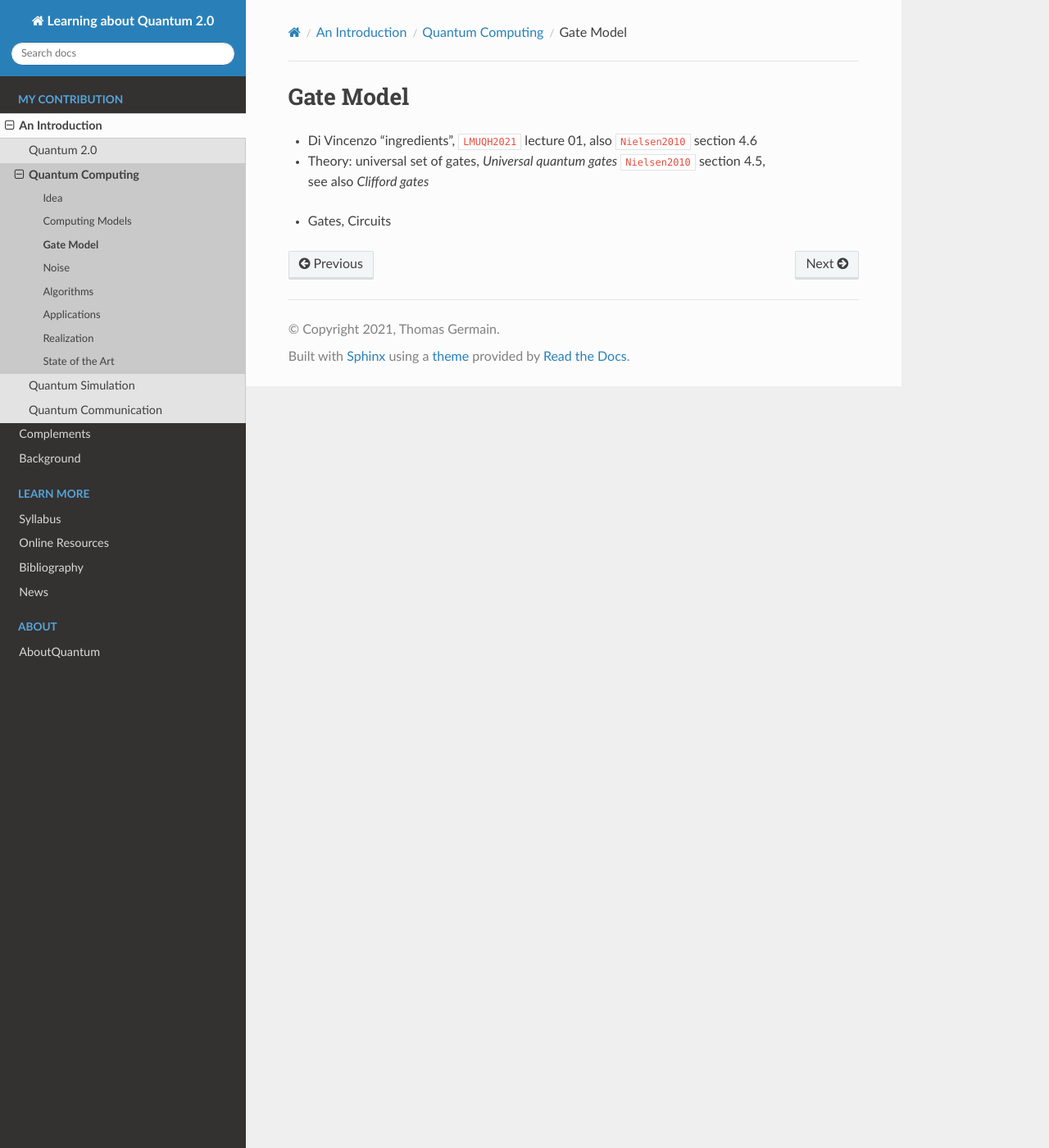
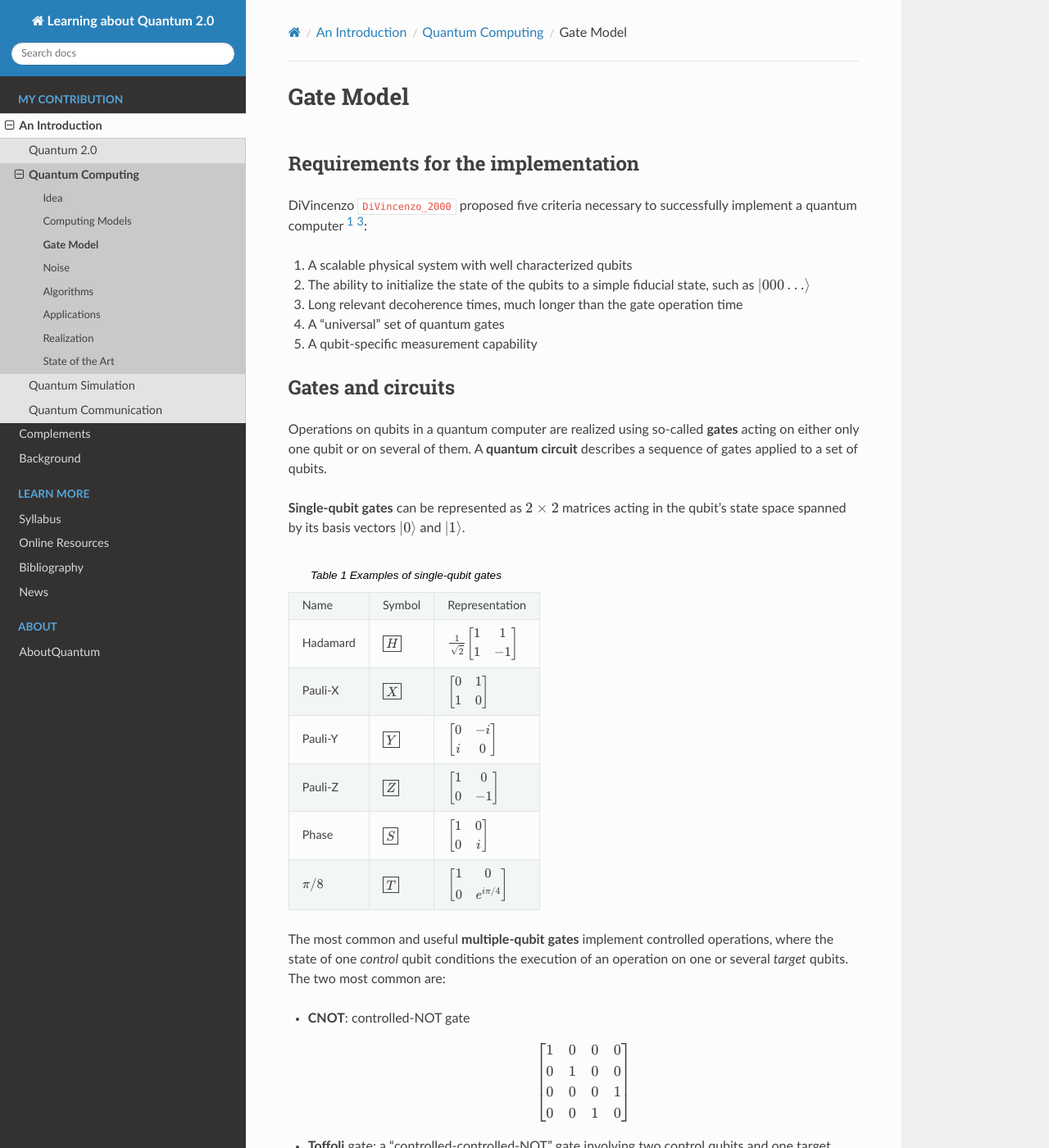
Before and after one commit to tomlqc/about-quantum, a Sphinx documentation site: the page built from source/intro/computing/gates.rst, in a window 1280 px wide and 1400 px high. Shown: the whole window at 82% size. Built offline with Sphinx 7.4.7 and the Read the Docs theme 2.0.0, drawn with Linux system fonts in a browser that asks for light colours; cross-references to code outside the pages are shown as plain code; some of the changed text lies outside the part shown.

Commit message:
computing.gates: Gate Model.

```diff
--- a/source/biblio/articles.bib
+++ b/source/biblio/articles.bib
@@ -284,6 +284,17 @@
    pages={264},
    journal={Quantum},
    publisher={Verein zur Forderung des Open Access Publizierens in den Quantenwissenschaften}
+}
+@article{DiVincenzo_2000,
+title = {The Physical Implementation of Quantum Computation},
+author = {DiVincenzo, David P.},
+year = {2000},
+doi = {https://doi.org/10.1002/1521-3978(200009)48:9/11<771::AID-PROP771>3.0.CO;2-E},
+eprint = {quant-ph/0002077},
+volume = {48},
+number = {9-11},
+pages = {771-783},
+journal = {Fortschritte der Physik},
 }
 @article{EPR_1935,
   title = {Can Quantum-Mechanical Description of Physical Reality Be Considered Complete?},
--- a/source/biblio/misc.bib
+++ b/source/biblio/misc.bib
@@ -154,6 +154,13 @@
  url     = {https://medium.com/qiskit/explore-the-clifford-group-a-crucial-tool-for-benchmarking-error-correction-and-more-b9fdca16bb46},
  journal = {Medium Qiskit Blog}
 }
+@misc{QiskitTextbook,
+	title = {Learn Quantum Computation Using Qiskit},
+	author = {Stina Andersson and Abraham Asfaw and Antonio Corcoles and Luciano Bello and Yael Ben-Haim and Mehdi Bozzo-Rey and Sergey Bravyi and Nicholas Bronn and Lauren Capelluto and Almudena Carrera Vazquez and Jack Ceroni and Richard Chen and Albert Frisch and Jay Gambetta and Shelly Garion and Leron Gil and Salvador De La Puente Gonzalez and Francis Harkins and Takashi Imamichi and Hwajung Kang and Amir h. Karamlou and Robert Loredo and David McKay and Antonio Mezzacapo and Zlatko Minev and Ramis Movassagh and Giacomo Nannicini and Paul Nation and Anna Phan and Marco Pistoia and Arthur Rattew and Joachim Schaefer and Javad Shabani and John Smolin and John Stenger and Kristan Temme and Madeleine Tod and Ellinor Wanzambi and Stephen Wood and James Wootton.},
+	year = {2020},
+	url = {http://community.qiskit.org/textbook},
+    urldate={2021-12-30},
+}
 @misc{Ratke_2021,
     title={XA0 Blog},
     author={Ratke, Daniel},
--- a/source/intro/computing/gates.rst
+++ b/source/intro/computing/gates.rst
@@ -2,11 +2,117 @@
 Gate Model
 ==========
 
-- Di Vincenzo "ingredients",
-  :cite:`LMUQH2021` lecture 01,
-  also :cite:`Nielsen2010` section 4.6
+.. include:: ../../qutex.rst
 
-- | Theory: universal set of gates, *Universal quantum gates* :cite:`Nielsen2010` section 4.5,
-  | see also *Clifford gates*
+.. ---------------------------------------------------------------------------
 
-- Gates, Circuits
+Requirements for the implementation
+-----------------------------------
+
+DiVincenzo :cite:`DiVincenzo_2000` proposed five criteria necessary
+to successfully implement a quantum computer [#QH-01]_ [#Nielsen-4.6]_:
+
+#. A scalable physical system with well characterized qubits
+#. The ability to initialize the state of the qubits to a simple fiducial state,
+   such as :math:`\ket{000 \ldots}`
+#. Long relevant decoherence times, much longer than the gate operation time
+#. A “universal” set of quantum gates
+#. A qubit-specific measurement capability
+
+.. ---------------------------------------------------------------------------
+
+Gates and circuits
+------------------
+
+Operations on qubits in a quantum computer are realized using so-called **gates**
+acting on either only one qubit or on several of them.
+A **quantum circuit** describes a sequence of gates applied to a set of qubits.
+
+**Single-qubit gates** can be represented as :math:`2 \times 2` matrices acting in
+the qubit's state space spanned by its basis vectors
+:math:`\ket{0}` and :math:`\ket{1}`.
+
+.. list-table:: Examples of single-qubit gates
+
+    * - Name
+      - Symbol
+      - Representation
+    * - Hadamard
+      - :math:`\boxed{H}`
+      - :math:`\frac{1}{\sqrt{2}} \begin{bmatrix} 1 & 1 \\ 1 & -1 \end{bmatrix}`
+    * - Pauli-X
+      - :math:`\boxed{X}`
+      - :math:`\begin{bmatrix} 0 & 1 \\ 1 & 0 \end{bmatrix}`
+    * - Pauli-Y
+      - :math:`\boxed{Y}`
+      - :math:`\begin{bmatrix} 0 & -i \\ i & 0 \end{bmatrix}`
+    * - Pauli-Z
+      - :math:`\boxed{Z}`
+      - :math:`\begin{bmatrix} 1 & 0 \\ 0 & -1 \end{bmatrix}`
+    * - Phase
+      - :math:`\boxed{S}`
+      - :math:`\begin{bmatrix} 1 & 0 \\ 0 & i \end{bmatrix}`
+    * - :math:`\pi / 8`
+      - :math:`\boxed{T}`
+      - :math:`\begin{bmatrix} 1 & 0 \\ 0 & e^{i \pi / 4} \end{bmatrix}`
+
+The most common and useful **multiple-qubit gates** implement controlled operations,
+where the state of one *control* qubit conditions the execution of an operation
+on one or several *target* qubits.
+The two most common are:
+
+- **CNOT**: controlled-NOT gate
+
+  .. math::
+        \begin{bmatrix}
+        1 & 0 & 0 & 0 \\
+        0 & 1 & 0 & 0 \\
+        0 & 0 & 0 & 1 \\
+        0 & 0 & 1 & 0
+        \end{bmatrix}
+
+- **Toffoli** gate: a "controlled-controlled-NOT" gate involving two control qubits and one target qubit.
+  "It performs an X on the target only if both controls are in the state :math:`\ket{1}`.
+  The final state of the target is then equal to either the AND or the NAND of the two controls,
+  depending on whether the initial state of the target was :math:`\ket{0}` or :math:`\ket{1}`." [#qiskit]_
+  It is a universal reversible gate, which means that any *classical* reversible circuit
+  can be constructed from Toffoli gates, as for example the AND gate as described previously.
+
+.. ---------------------------------------------------------------------------
+
+Universal set of gates
+----------------------
+
+[#Nielsen-4.5]_ It can be proven that there exists sets of gates with which any arbitrary unitary operation
+can be approximated to arbitrary accuracy by a quantum circuit.
+
+Examples are:
+
+- CNOT and single qubit unitaries in general
+- CNOT and Hadamard gate, phase gate, :math:`\pi / 8` in particular
+
+Nevertheless, not all unitary operations can be efficiently implemented.
+
+Worth mentioning are also the *Clifford gates*:
+quantum circuits that consist only of Clifford gates can be efficiently simulated with a classical computer,
+see :ref:`stories/complements/stabilizer:Clifford operators`.
+
+.. ---------------------------------------------------------------------------
+
+References
+----------
+
+.. [#QH-01]
+    "Introduction", lecture 01 :cite:`LMUQH2021`
+
+.. [#Nielsen-4.5]
+    "Universal quantum gates", section 4.5 :cite:`Nielsen2010`
+
+.. [#Nielsen-4.6]
+    "Summary of the quantum circuit model of computation", section 4.6 :cite:`Nielsen2010`
+
+.. [#qiskit]
+    `More Circuit Identities <https://qiskit.org/textbook/ch-gates/more-circuit-identities.html#ccx>`_
+    in :cite:`QiskitTextbook`
+
+.. ---------------------------------------------------------------------------
--- a/source/intro/computing/models.rst
+++ b/source/intro/computing/models.rst
@@ -2,8 +2,10 @@
 Computing Models
 ================
 
-- | Quantum circuit or gate-based model: see :ref:`intro/computing/gates:Gate Model`,
-    as described in the next chapters.
+- | Universal quantum computer:
+
+  - The quantum-circuit or :ref:`intro/computing/gates:Gate Model`
+    will be described in the next chapters.
 
 - | Adiabatic quantum computer:
 
--- a/source/intro/computing/noise.rst
+++ b/source/intro/computing/noise.rst
@@ -4,7 +4,7 @@ Noise
 
 :draft:`Draft, to be detailed:`
 
-- Noise & Environment, see :ref:`stories/background/environment:Environment`
+- Noise as the uncontrolled interaction with the :ref:`stories/background/environment:Environment`
 
 - Hardware Errors, see
   `Lecture Notes 9 <https://github.com/qiskit-community/intro-to-quantum-computing-and-quantum-hardware/blob/master/lectures/introqcqh-lecture-notes-9.pdf>`_
```
Also changed, not shown: source/stories/background/environment.rst (+11 -6 lines), source/stories/background/group_theory.rst (+2 -0 lines), source/stories/complements/stabilizer.rst (+11 -1 lines).
